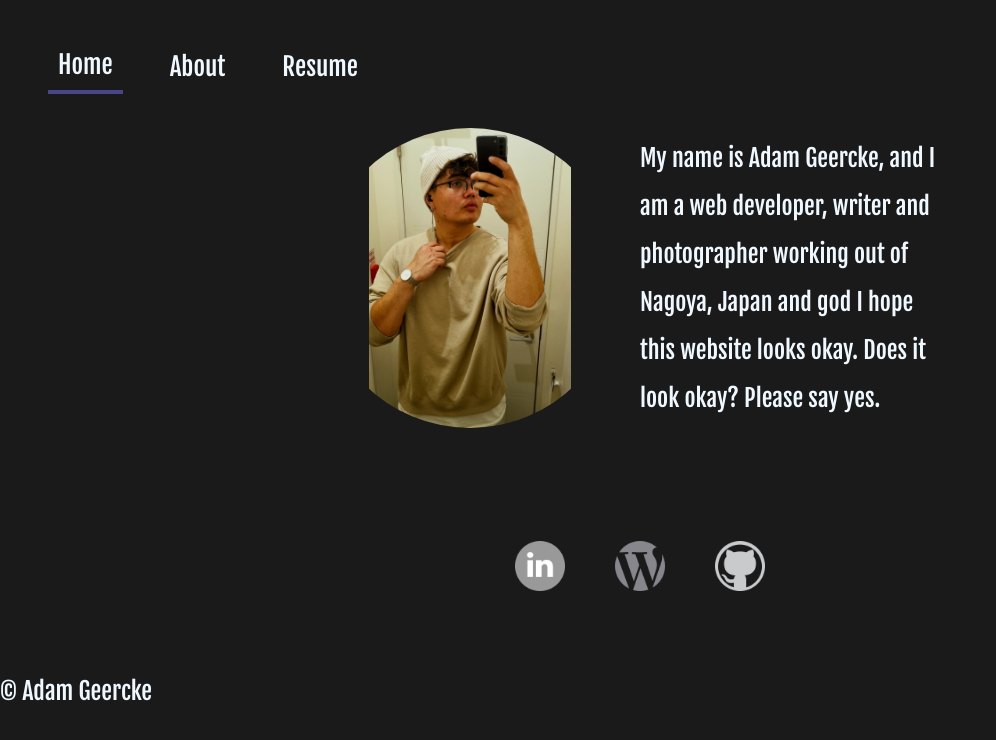
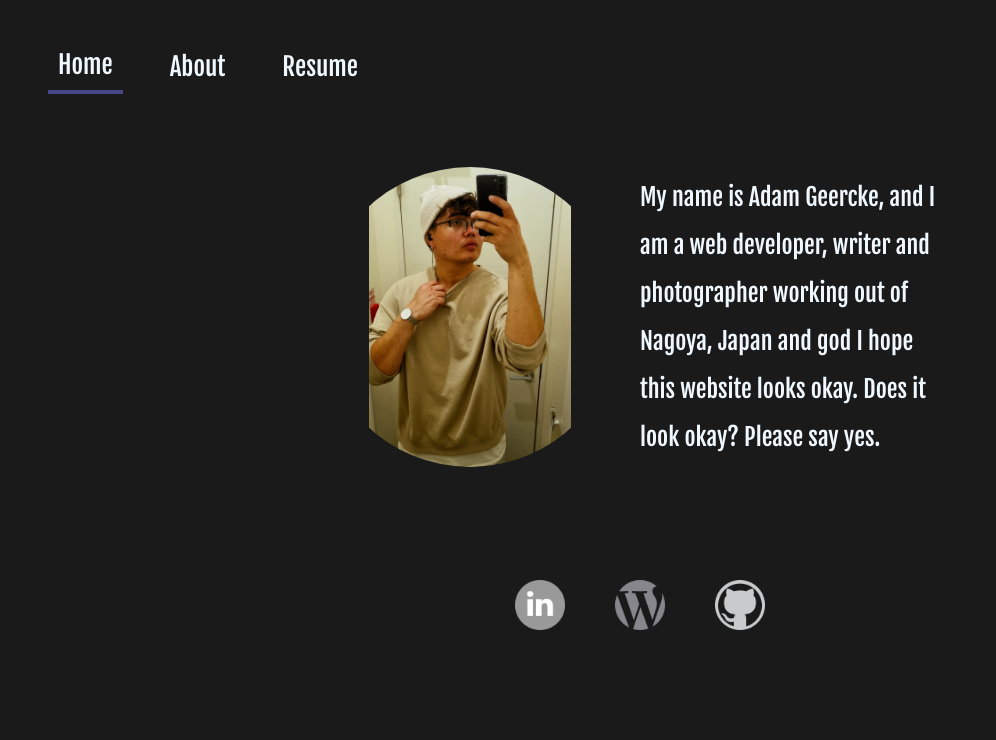
Before and after one commit to TheIvoryMask/AdamGeercke, a plain HTML site: page index.html in a window 1280 px wide. Shown: the whole page, without its empty margins (0-996 px from the left). Drawn offline with Linux system fonts and the light colour scheme; a web font is replaced by a local one.

Commit message:
Update index.html

```diff
--- a/index.html
+++ b/index.html
@@ -40,9 +40,7 @@
     <a href="https://theivorymask.wordpress.com" target="_blank"> <img src="images/wordpress.png"> </a>
 
     <a href="https://github.com/TheIvoryMask" target="_blank"> <img src="images/logo.png"></a>
-</div>
-<p class="copyright">© Adam Geercke</p>
-</div>
+
 
 <div id="scroll">
 
```
